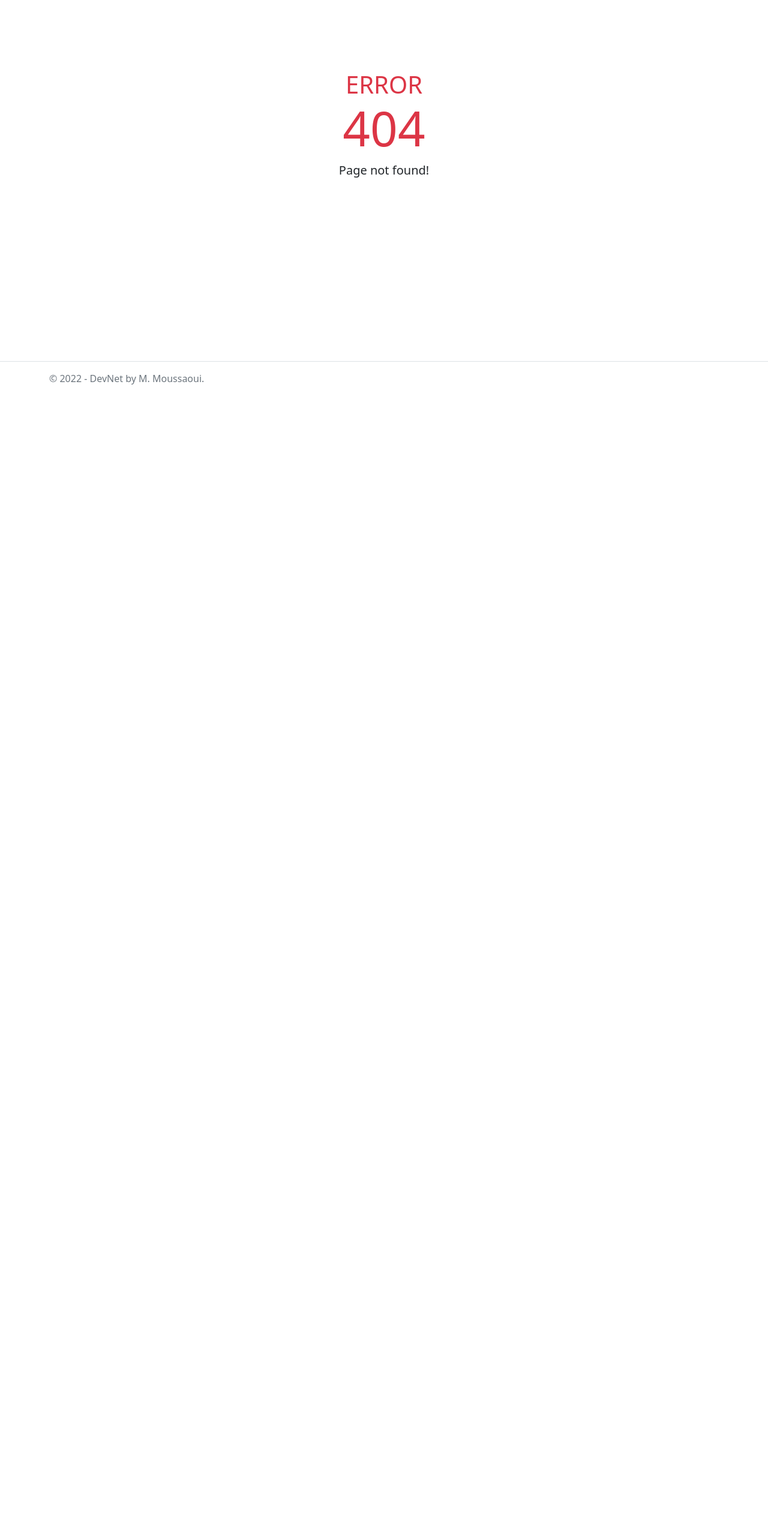
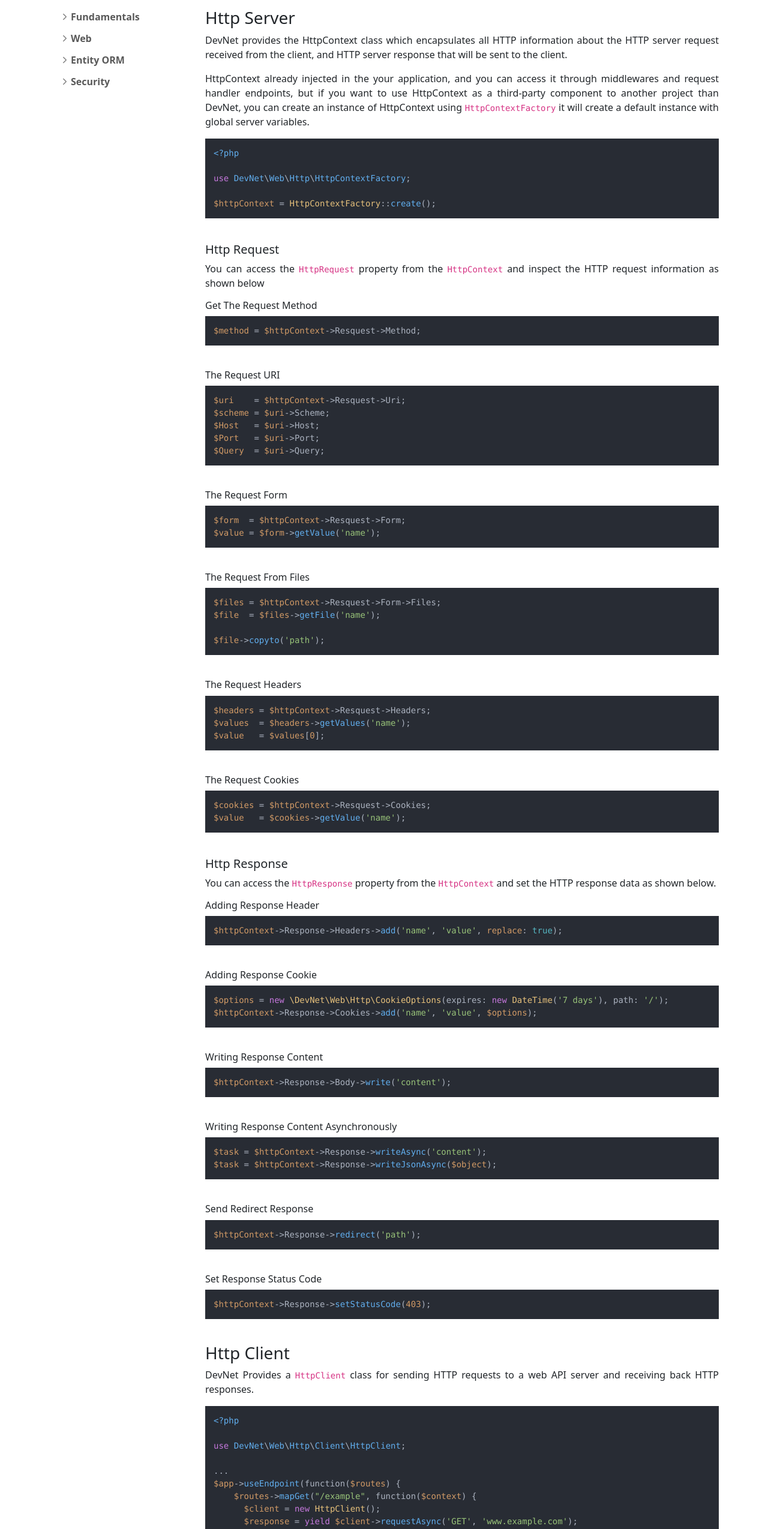
Before and after one commit to DevNet-Framework/devnet-framework.github.io, an Angular app: page /docs/web/http in a window 1280 px wide. Before the commit this address had no page. Shown: the part 141-2690 px from the top of the page at 60% size. Before the commit the page ends 800 px from the top, so only its background shows below. Built offline with nearby package versions, Linux system fonts and the light colour scheme.

Commit message:
add HttpComponent to WebModule

```diff
--- /dev/null
+++ b/src/app/web/http/http.component.html
@@ -0,0 +1,130 @@
+<div class="container pt-3">
+  <div class="row">
+    <div id="sidebar" style="width: 260px;">
+      <app-sidebar></app-sidebar>
+    </div>
+    <div id="content" class="flex-grow-1" style="width: 400px;">
+      <article>
+        <h1>HTTP Client-Server </h1>
+        <hr>
+        <h3>Http Server</h3>
+        <p class="text-justify">
+          DevNet provides the HttpContext class which encapsulates all HTTP information about the HTTP server request received from the client, and HTTP server response that will be sent to the client.
+        </p>
+        <p class="text-justify">
+          HttpContext already injected in the your application, and you can access it through middlewares and request handler endpoints, but if you want to use HttpContext as a third-party component to another project than DevNet, you can create an instance of HttpContext using <code>HttpContextFactory</code> it will create a default instance with global server variables.
+        </p>
+        <pre><code class="language-php">&lt;?php
+
+use DevNet\Web\Http\HttpContextFactory;
+
+$httpContext = HttpContextFactory::create();</code></pre>
+        <br>
+        <h5>Http Request</h5>
+        <p class="text-justify">
+          You can access the <code>HttpRequest</code> property from the <code>HttpContext</code> and inspect the HTTP request information as shown below
+        </p>
+        <h6>Get The Request Method</h6>
+        <pre><code class="language-php">$method = $httpContext->Resquest->Method;</code></pre>
+        <br>
+        <h6>The Request URI</h6>
+        <pre><code class="language-php">$uri    = $httpContext->Resquest->Uri;
+$scheme = $uri->Scheme;
+$Host   = $uri->Host;
+$Port   = $uri->Port;
+$Query  = $uri->Query;</code></pre>
+        <br>
+        <h6>The Request Form</h6>
+        <pre><code class="language-php">$form  = $httpContext->Resquest->Form;
+$value = $form->getValue('name');</code></pre>
+        <br>
+        <h6>The Request From Files</h6>
+        <pre><code class="language-php">$files = $httpContext->Resquest->Form->Files;
+$file  = $files->getFile('name');
+
+$file->copyto('path');</code></pre>
+        <br>
+        <h6>The Request Headers</h6>
+        <pre><code class="language-php">$headers = $httpContext->Resquest->Headers;
+$values  = $headers->getValues('name');
+$value   = $values[0];</code></pre>
+        <br>
+        <h6>The Request Cookies</h6>
+        <pre><code class="language-php">$cookies = $httpContext->Resquest->Cookies;
+$value   = $cookies->getValue('name');</code></pre>
+        <br>
+        <h5>Http Response</h5>
+        <p class="text-justify">
+          You can access the <code>HttpResponse</code> property from the <code>HttpContext</code> and set the HTTP response data as shown below.
+        </p>
+        <h6>Adding Response Header</h6>
+        <pre><code class="language-php">$httpContext->Response->Headers->add('name', 'value', replace: true);</code></pre>
+        <br>
+        <h6>Adding Response Cookie</h6>
+        <pre><code class="language-php">$options = new \DevNet\Web\Http\CookieOptions(expires: new DateTime('7 days'), path: '/');
+$httpContext->Response->Cookies->add('name', 'value', $options);</code></pre>
+        <br>
+        <h6>Writing Response Content</h6>
+        <pre><code class="language-php">$httpContext->Response->Body->write('content');</code></pre>
+        <br>
+        <h6>Writing Response Content Asynchronously</h6>
+        <pre><code class="language-php">$task = $httpContext->Response->writeAsync('content');
+$task = $httpContext->Response->writeJsonAsync($object);</code></pre>
+        <br>
+        <h6>Send Redirect Response</h6>
+        <pre><code class="language-php">$httpContext->Response->redirect('path');</code></pre>
+        <br>
+        <h6>Set Response Status Code</h6>
+        <pre><code class="language-php">$httpContext->Response->setStatusCode(403);</code></pre>
+        <br>
+        <h3>Http Client</h3>
+        <p class="text-justify">
+          DevNet Provides a <code>HttpClient</code> class for sending HTTP requests to a web API server and receiving back HTTP responses.
+        </p>
+        <pre><code class="language-php">&lt;?php
+
+use DevNet\Web\Http\Client\HttpClient;
+
+...
+$app->useEndpoint(function($routes) &lcub;
+    $routes->mapGet("/example", function($context) &lcub;
+      $client = new HttpClient();
+      $response = yield $client->requestAsync('GET', 'www.example.com');
+      $content = $response->Boby->read();
+      yield $context->Response->writeAsync($content);
+    });
+});</code></pre>
+        <br>
+        <h6>Send request content</h6>
+        <pre><code class="language-php">$formData = "Username=john_doe&Password=123456";
+$requestContent = new HttpRequestContent('application/x-www-form-urlencoded', $formData);
+$task = $client->requestAsync('POST', 'www.example.com', $requestContent);</code></pre>
+        <br>
+        <h6>Send HTTP method request using short calls</h6>
+        <pre><code class="language-php">$task = $client->getRequestAsync('www.example.com', $requestContent);
+$task = $client->postRequestAsync('www.example.com', $requestContent);
+$task = $client->putRequestAsync('www.example.com', $requestContent);
+$task = $client->deleteRequestAsync('www.example.com', $requestContent);</code></pre>
+        <br>
+        <h6>Send get request that returns response content</h6>
+        <pre><code class="language-php">$task = $client->getStringAsync('www.example.com');</code></pre>
+        <footer>
+          <nav class="no-print" aria-label="Page navigation">
+            <ul class="nav-page">
+              <li class="nav-page-item">
+                <a class="nav-page-link" routerLink="/docs/web/start">
+                  <i class="chevron left"></i> Previous
+                </a>
+              </li>
+              <li class="nav-page-item">
+                <a class="nav-page-link" routerLink="/docs/web/routing">
+                  Next <i class="chevron right"></i>
+                </a>
+              </li>
+            </ul>
+          </nav>
+        </footer>
+      </article>
+    </div>
+  </div>
+</div>
--- /dev/null
+++ b/src/app/web/http/http.component.ts
@@ -0,0 +1,17 @@
+import { Component, OnInit } from '@angular/core';
+import hljs from 'highlight.js/lib/common';
+
+@Component({
+  selector: 'web-http',
+  templateUrl: './http.component.html',
+  styleUrls: ['./http.component.css']
+})
+export class HttpComponent implements OnInit {
+
+  constructor() { }
+
+  ngOnInit(): void {
+    hljs.highlightAll();
+  }
+
+}
--- a/src/app/web/web-routing.module.ts
+++ b/src/app/web/web-routing.module.ts
@@ -1,9 +1,11 @@
 import { NgModule } from '@angular/core';
 import { RouterModule, Routes } from '@angular/router';
+import { HttpComponent } from './http/http.component';
 import { StartComponent } from './start/start.component';
 
 const routes: Routes = [
   { path: 'docs/web/start', component: StartComponent },
+  { path: 'docs/web/http', component: HttpComponent },
   { path: 'docs/web', redirectTo: 'docs/web/start', pathMatch: 'full' }
 ];
 
--- a/src/app/web/web.module.ts
+++ b/src/app/web/web.module.ts
@@ -3,10 +3,12 @@ import { CommonModule } from '@angular/common';
 import { WebRoutingModule } from './web-routing.module';
 import { SharedModule } from '../shared/shared.module';
 import { StartComponent } from './start/start.component';
+import { HttpComponent } from './http/http.component';
 
 @NgModule({
   declarations: [
-    StartComponent
+    StartComponent,
+    HttpComponent
   ],
   imports: [
     CommonModule,
```
Also changed, not shown: src/app/web/http/http.component.css (added), 1 other file (tests, documents, lock files or other folders).
